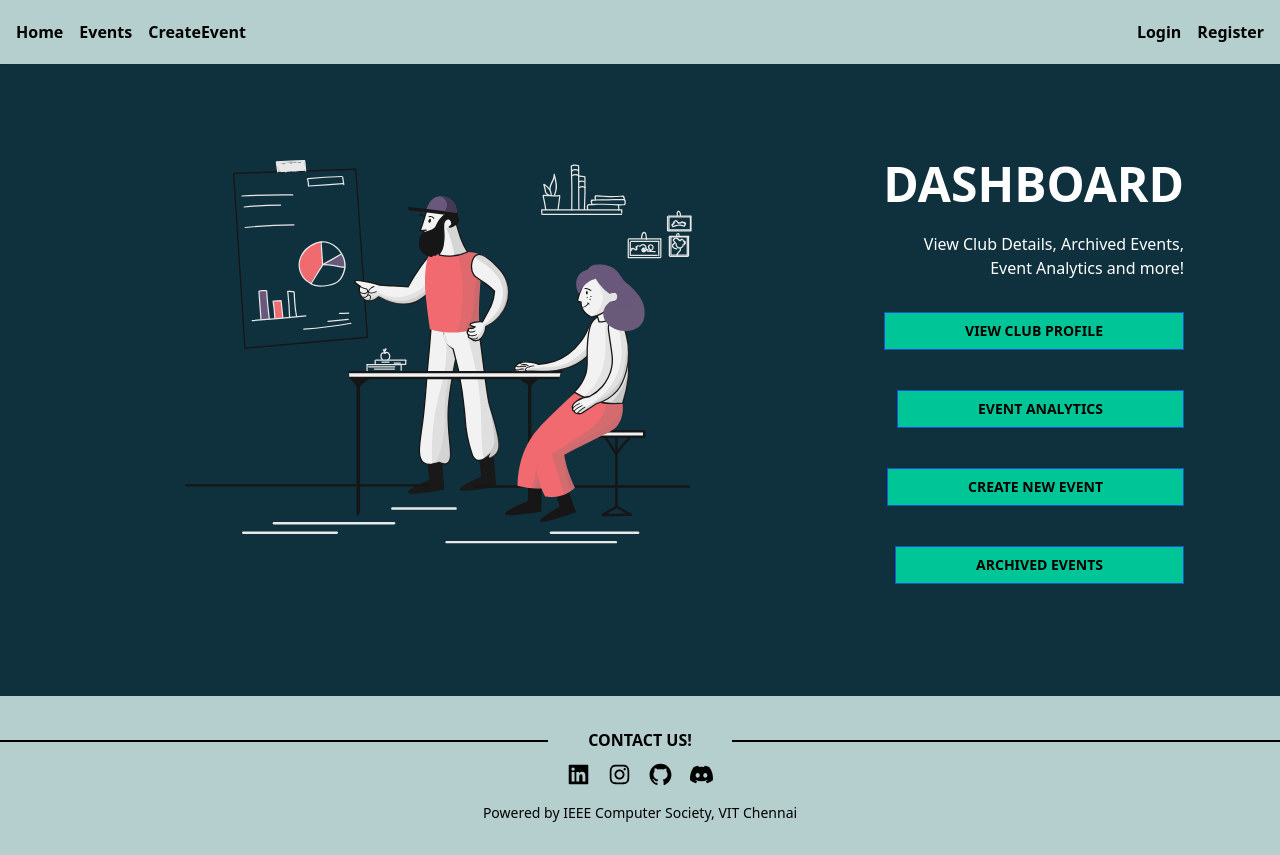
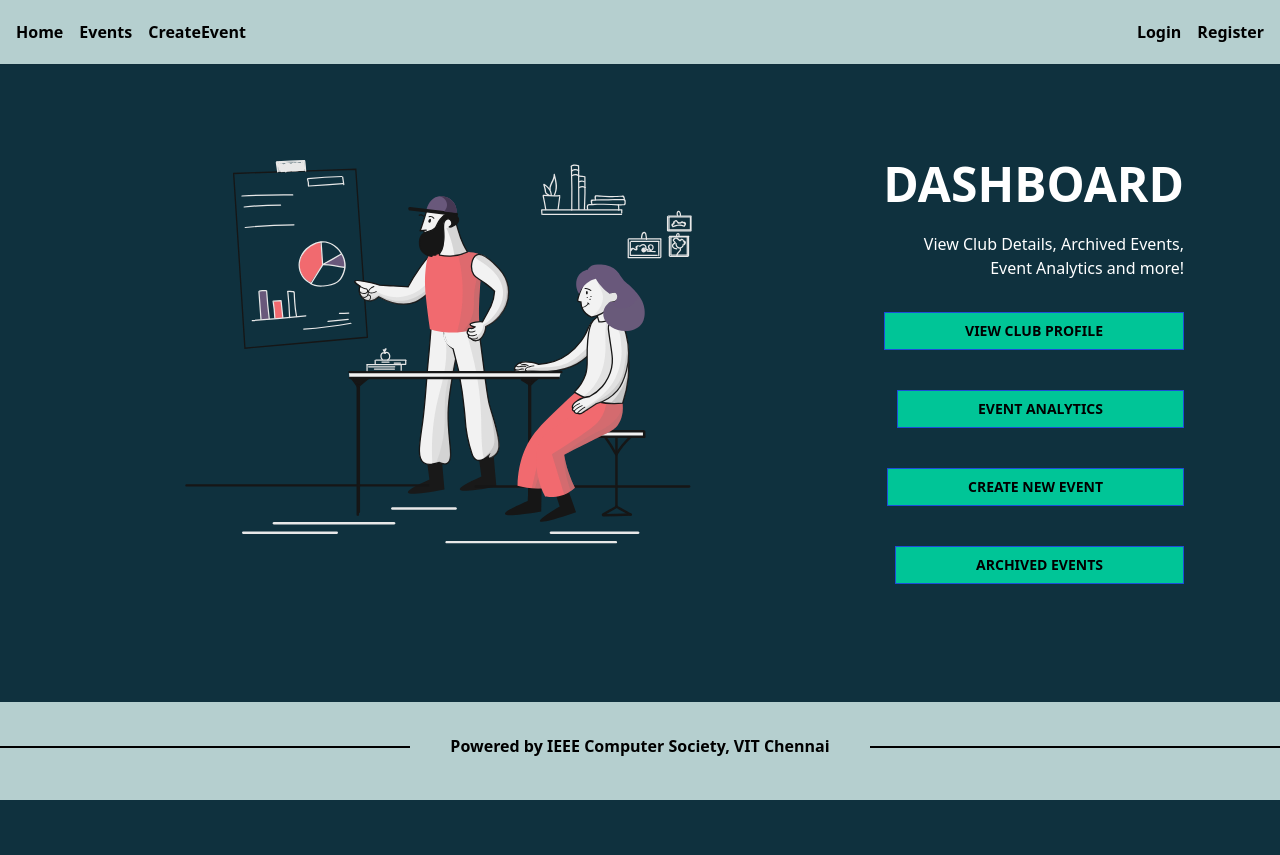
Before and after one commit to ComputerSocietyVITC/club-events, a React (Create React App) app: page /dashboard in a window 1280 px wide. After the commit the page ends 800 px from the top, so only its background shows below. Built offline with nearby package versions, Linux system fonts and the light colour scheme; the HTML template or start-up script is replaced by a standard one.

Commit message:
footer edited

```diff
--- a/src/footer/Footer.jsx
+++ b/src/footer/Footer.jsx
@@ -4,8 +4,8 @@ import { AiOutlineGithub } from 'react-icons/ai';
 import { FaDiscord } from 'react-icons/fa';
 const Footer = () => {
   return (
-    <div className="bg-footercolor pt-8 pb-8">
-      <h2 className="w-full text-center border-solid border-b-2 leading-0 border-black mt-3 mb-5">
+    <div className="bg-footercolor pt-8 pb-8 absolute w-full bottom-0">
+      {/* <h2 className="w-full text-center border-solid border-b-2 leading-0 border-black mt-3 mb-5">
         <span className="bg-footercolor px-10 font-extrabold">CONTACT US!</span>
       </h2>
       <div className="flex justify-center space-x-4 mb-2">
@@ -25,8 +25,10 @@ const Footer = () => {
         <a href="https://discord.gg/6vkY3kcZnE" target="_blank" rel="noopener noreferrer">
           <FaDiscord size="25px" className="cursor-pointer" />
         </a>
-      </div>
-      <div className="text-sm text-center pt-2">Powered by IEEE Computer Society, VIT Chennai</div>
+      </div> */}
+      <h2 className="w-full text-center border-solid border-b-2 leading-0 border-black mt-3 mb-5 ">
+        <span className="bg-footercolor px-10 font-extrabold">Powered by IEEE Computer Society, VIT Chennai</span>
+      </h2>
     </div>
   );
 };
```
